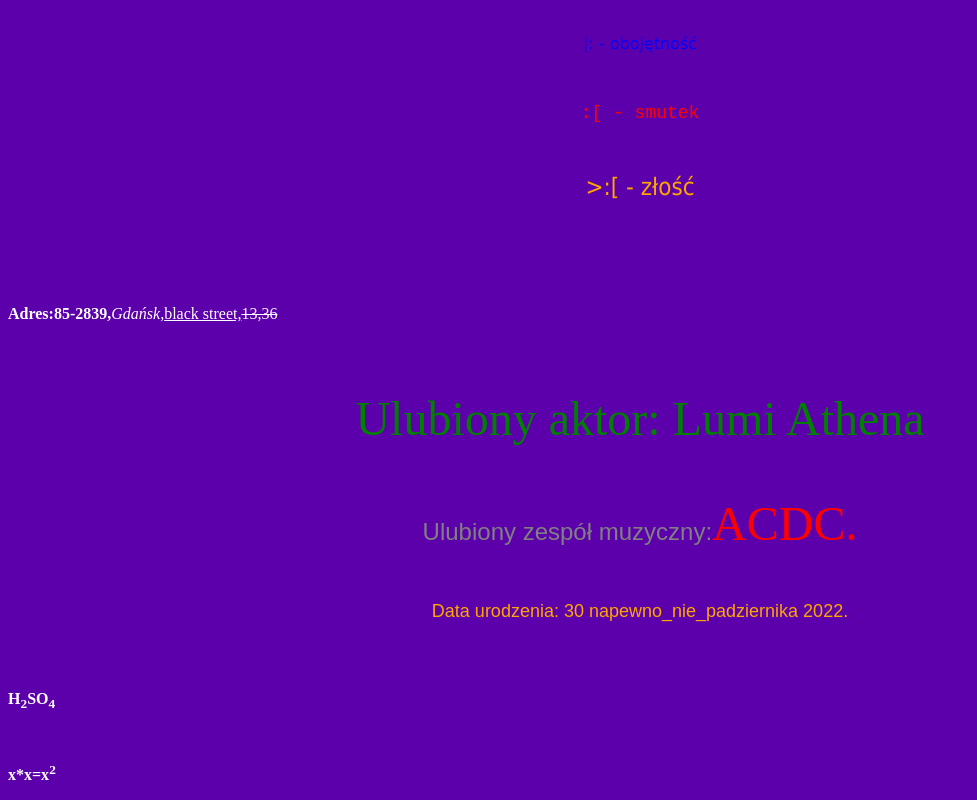
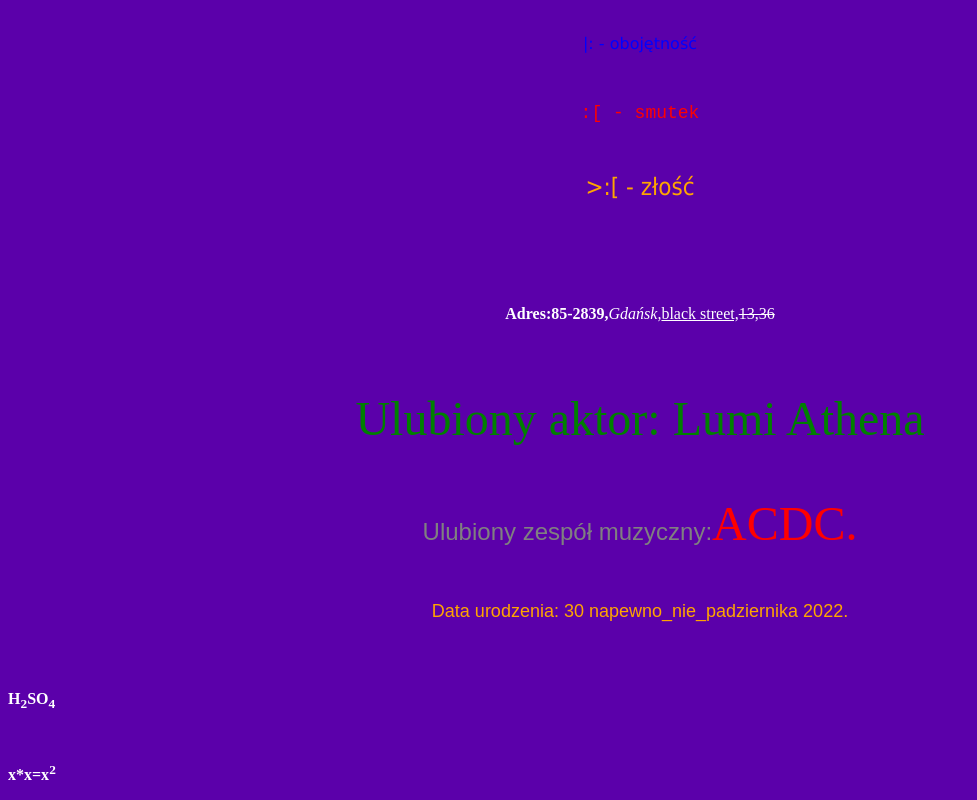
Before and after one commit to natanxvb/Test, a plain HTML site: page index.html in a window 1280 px wide. Shown: the part 1191-1991 px from the top of the page, without its empty margins (0-977 px from the left). Drawn offline with Linux system fonts and the light colour scheme.

Commit message:
Update index.html

```diff
--- a/index.html
+++ b/index.html
@@ -25,7 +25,7 @@
 <p align="middle"> <font color="orange" size="5" face="Tahoma"> >:[ - złość </font> </p> <br>
 <br><br><br>
 
-<p align="left"><b>Adres:85-2839,</b><i align="left">Gdańsk,</i><u align="left">black street,</u><strike align="left">13,36</strike></p> <br>
+<p align="center"><b>Adres:85-2839,</b><i align="left">Gdańsk,</i><u align="left">black street,</u><strike align="left">13,36</strike></p> <br>
 <br>
 <p align="center"> <font color="green" size="7" face="'Times New Roman'"> Ulubiony aktor: Lumi Athena</font> </p>
 <br>
```
